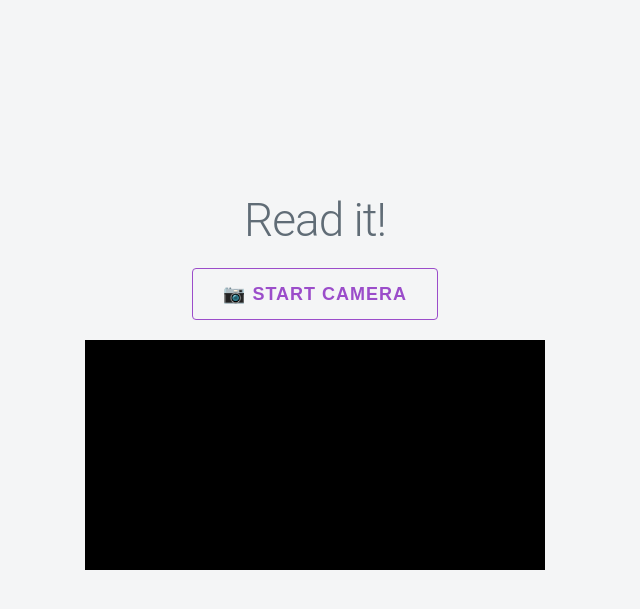
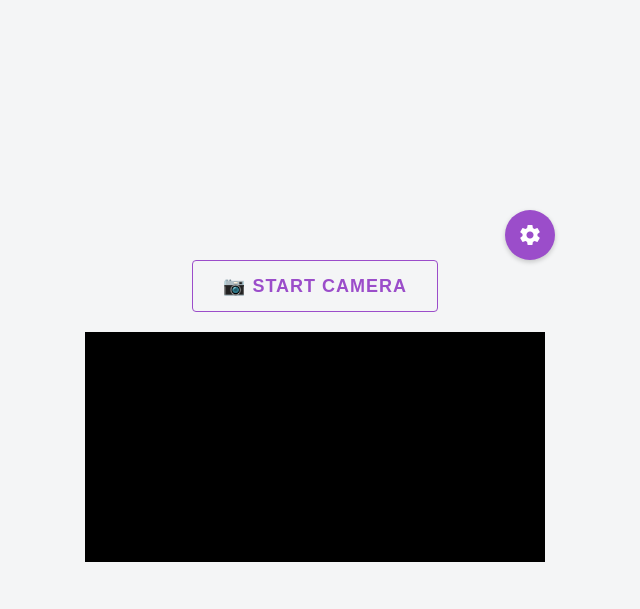
Before and after one commit to fltman/pagereader, a Flask app: page / in a window 1280 px wide. Shown: the top 609 px of the page, without its empty margins (325-965 px from the left). Run offline with Flask 3, Linux system fonts and the light colour scheme; some libraries are stand-ins or nearby versions.

Commit message:
Redesign UI with Material Icons and improved action buttons

```diff
--- a/templates/index.html
+++ b/templates/index.html
@@ -12,6 +12,7 @@
     <script src="https://cdn.jsdelivr.net/npm/marked/marked.min.js"></script>
     <link href="https://cdnjs.cloudflare.com/ajax/libs/cropperjs/1.5.13/cropper.min.css" rel="stylesheet">
     <script src="https://cdnjs.cloudflare.com/ajax/libs/cropperjs/1.5.13/cropper.min.js"></script>
+    <link href="https://fonts.googleapis.com/icon?family=Material+Icons" rel="stylesheet">
     <style>
         body {
             display: flex;
@@ -25,6 +26,8 @@
         }
 
         .container {
+            position: relative;
+            padding-top: 60px; /* Space for settings button */
             text-align: center;
             width: 100%;
             max-width: 500px;
@@ -425,7 +428,9 @@
         }
 
         #settingsButton {
-            margin-left: auto;
+            position: absolute;
+            top: 10px;
+            right: 10px;
         }
 
         /* Make modal content wider for language selector */
@@ -433,12 +438,61 @@
             width: 90%;
             max-width: 600px;
         }
+
+        .icon-button {
+            width: 70px;
+            height: 70px;
+            border-radius: 50%;
+            padding: 0;
+            border: none;
+            background: #9b4dca;
+            color: white;
+            display: flex;
+            flex-direction: column;
+            align-items: center;
+            justify-content: center;
+            cursor: pointer;
+            transition: all 0.2s ease;
+            box-shadow: 0 2px 5px rgba(0,0,0,0.2);
+            gap: 4px;
+        }
+
+        .icon-button .material-icons {
+            font-size: 28px;
+        }
+
+        .icon-button .button-label {
+            font-size: 10px;
+            text-transform: uppercase;
+            letter-spacing: 0.5px;
+        }
+
+        .action-buttons {
+            display: grid;
+            grid-template-columns: repeat(2, 1fr);
+            gap: 20px;
+            margin: 20px auto;
+            max-width: 300px;
+            padding: 0 20px;
+        }
+
+        #settingsButton {
+            width: 50px;
+            height: 50px;
+        }
+
+        #settingsButton .material-icons {
+            font-size: 24px;
+        }
     </style>
 </head>
 
 <body>
     <div class="container">
-        <h1>Read it!</h1>
+        <button id="settingsButton" class="icon-button">
+            <span class="material-icons">settings</span>
+        </button>
+
         <button id="startButton" class="button button-outline camera-button">
             📷 Start Camera
         </button>
@@ -455,18 +509,29 @@
         <div id="errorMessage"></div>
         <div id="resultContainer" style="display: none;">
             <p id="ocrResult"></p>
-            <div class="button-row">
-                <button id="readButton" class="button button-outline camera-button">
-                    <span class="play-text">🎙️ Play</span>
-                    <span class="pause-text" style="display: none;">⏸️ Pause</span>
+            <div class="action-buttons">
+                <button id="readButton" class="icon-button">
+                    <span class="material-icons">record_voice_over</span>
+                    <span class="button-label">Read</span>
                 </button>
-                <button id="translateButton" class="button button-outline camera-button">�� Translate</button>
-                <button id="simplifyButton" class="button button-outline camera-button">⚙️ Simplify</button>
-                <button id="explainButton" class="button button-outline camera-button">💡 Explain</button>
-                <button id="settingsButton" class="button button-outline camera-button">⚙️ Settings</button>
+                <button id="translateButton" class="icon-button">
+                    <span class="material-icons">translate</span>
+                    <span class="button-label">Translate</span>
+                </button>
+                <button id="simplifyButton" class="icon-button">
+                    <span class="material-icons">auto_fix_high</span>
+                    <span class="button-label">Simplify</span>
+                </button>
+                <button id="explainButton" class="icon-button">
+                    <span class="material-icons">psychology</span>
+                    <span class="button-label">Explain</span>
+                </button>
             </div>
             <div class="button-row" style="margin-top: 20px;">
-                <button id="newPhotoButton" class="button button-outline camera-button">📸 Take New Photo</button>
+                <button id="newPhotoButton" class="icon-button">
+                    <span class="material-icons">photo_camera</span>
+                    <span class="button-label">New Photo</span>
+                </button>
             </div>
         </div>
     </div>
```
